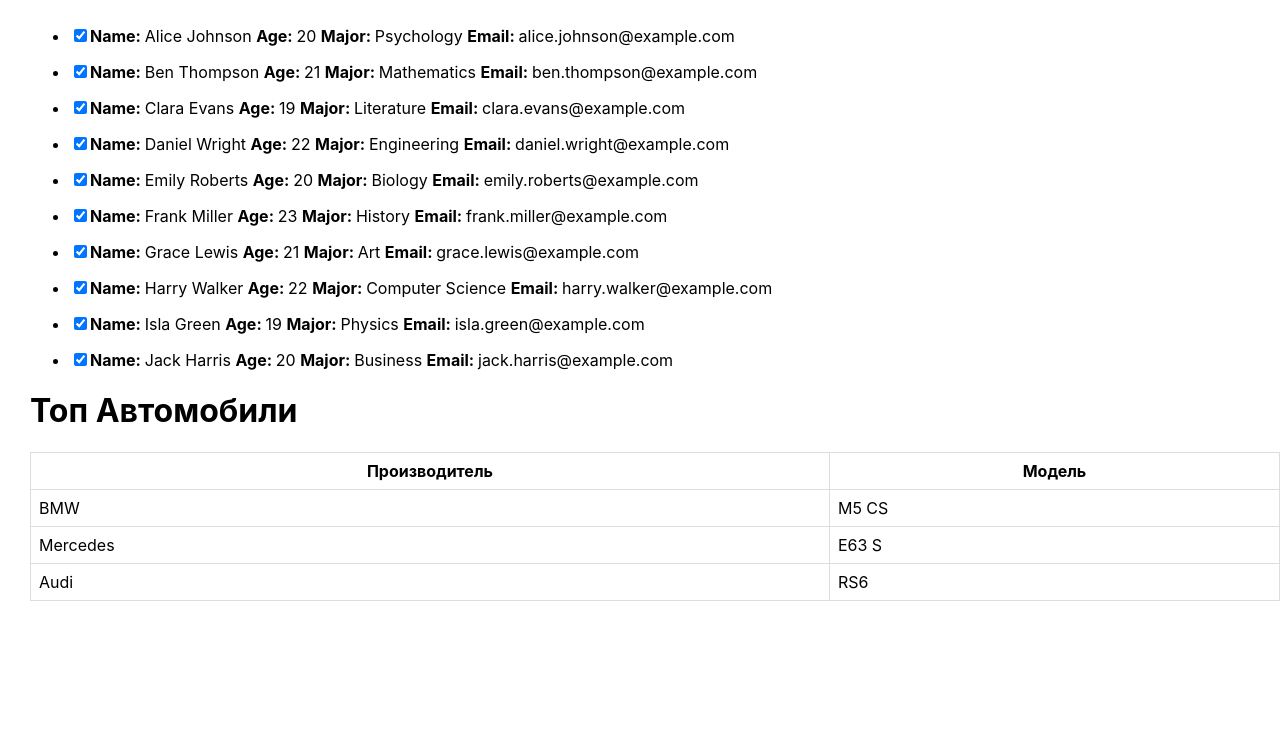
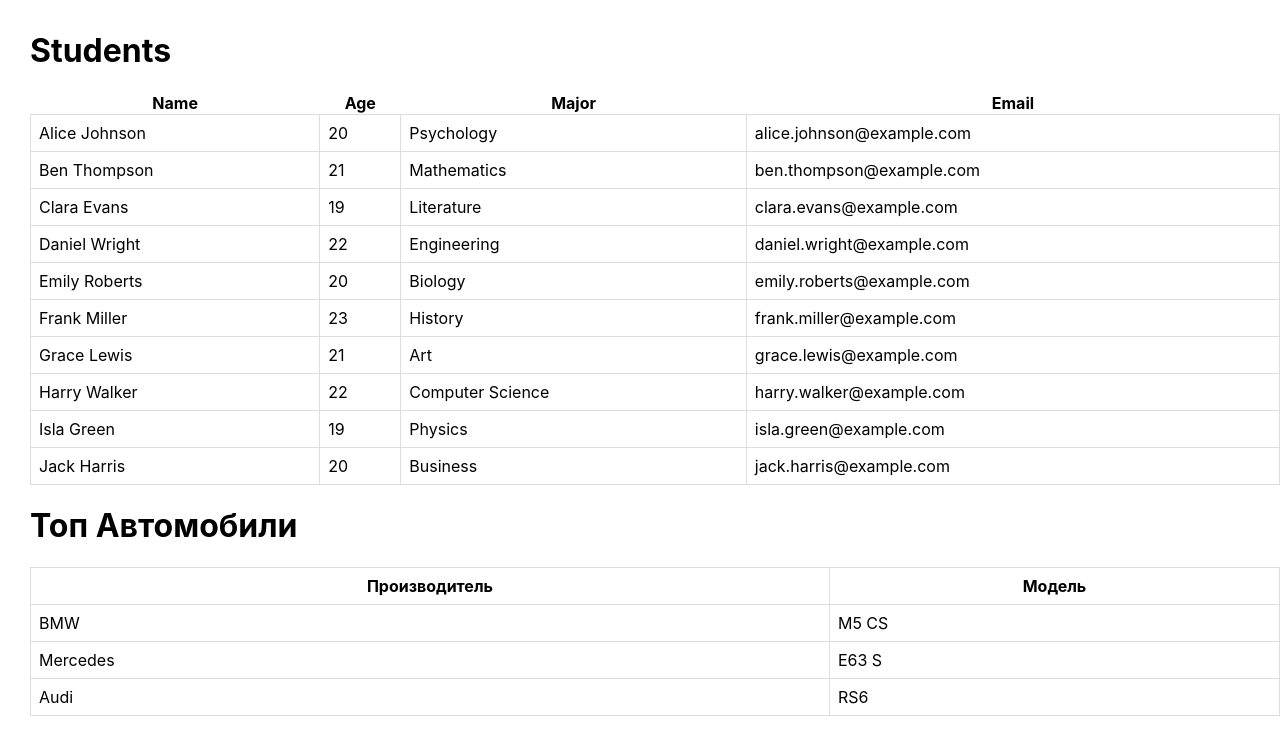
Before and after one commit to regggulus/Microtask_project, a React (Create React App) app: page / in a window 1280 px wide. Shown: the top 754 px of the page. Built offline with nearby package versions, Linux system fonts and the light colour scheme.

Commit message:
table for StudentsDate.tsx

```diff
--- a/src/App.tsx
+++ b/src/App.tsx
@@ -1,7 +1,7 @@
 import React, {useState} from 'react';
 import './App.css';
 import {Students} from "./Sprint_1/students/Students";
-import {TopCars} from "./Sprint_1/TopCars";
+import {TopCars} from "./Sprint_1/topCars/TopCars";
 
 function App() {
     /* const [money, setMoney] = useState([
--- /dev/null
+++ b/src/Sprint_1/button/Button.tsx
@@ -0,0 +1,5 @@
+export function Button() {
+    return (
+        <button type="submit"></button>
+    )
+}
--- a/src/Sprint_1/students/Students.tsx
+++ b/src/Sprint_1/students/Students.tsx
@@ -5,7 +5,6 @@
     const [students, setStudents] = useState <Array<StudentType>>([
         {
             id: 1,
-            isDone: true,
             name: "Alice Johnson",
             age: 20,
             major: "Psychology",
@@ -13,7 +12,6 @@
         },
         {
             id: 2,
-            isDone: true,
             name: "Ben Thompson",
             age: 21,
             major: "Mathematics",
@@ -21,7 +19,6 @@
         },
         {
             id: 3,
-            isDone: true,
             name: "Clara Evans",
             age: 19,
             major: "Literature",
@@ -29,7 +26,6 @@
         },
         {
             id: 4,
-            isDone: true,
             name: "Daniel Wright",
             age: 22,
             major: "Engineering",
@@ -37,7 +33,6 @@
         },
         {
             id: 5,
-            isDone: true,
             name: "Emily Roberts",
             age: 20,
             major: "Biology",
@@ -45,7 +40,6 @@
         },
         {
             id: 6,
-            isDone: true,
             name: "Frank Miller",
             age: 23,
             major: "History",
@@ -53,7 +47,6 @@
         },
         {
             id: 7,
-            isDone: true,
             name: "Grace Lewis",
             age: 21,
             major: "Art",
@@ -61,7 +54,6 @@
         },
         {
             id: 8,
-            isDone: true,
             name: "Harry Walker",
             age: 22,
             major: "Computer Science",
@@ -69,7 +61,6 @@
         },
         {
             id: 8,
-            isDone: true,
             name: "Isla Green",
             age: 19,
             major: "Physics",
@@ -77,7 +68,6 @@
         },
         {
             id: 9,
-            isDone: true,
             name: "Jack Harris",
             age: 20,
             major: "Business",
--- a/src/Sprint_1/students/StudentsDate.tsx
+++ b/src/Sprint_1/students/StudentsDate.tsx
@@ -1,7 +1,6 @@
 
 export type StudentType = {
     id: number
-    isDone: boolean
     name: string
     age: number
     major: string
@@ -13,9 +12,27 @@
 export function StudentsDate(props: StudentsDateType) {
     return (
         <div>
-            {props.student.map(s => <ul >
-                <li key={s.id} ><input type="checkbox" checked={s.isDone} /><b>Name: </b> {s.name } <b>Age: </b>{s.age } <b>Major: </b>{s.major } <b>Email: </b>{s.email }</li>
-            </ul>)}
+                    <h1>Students</h1>
+                    <table style={{ width: '100%', borderCollapse: 'collapse' }}>
+                        <thead>
+                        <tr>
+                            <th>Name</th>
+                            <th>Age</th>
+                            <th>Major</th>
+                            <th>Email</th>
+                        </tr>
+                        </thead>
+                        <tbody>
+                        {props.student.map((s )=> (
+                            <tr key={s.id}>
+                                <td style={{ border: '1px solid #ddd', padding: '8px' }}>{s.name}</td>
+                                <td style={{ border: '1px solid #ddd', padding: '8px' }}>{s.age}</td>
+                                <td style={{ border: '1px solid #ddd', padding: '8px' }}>{s.major}</td>
+                                <td style={{ border: '1px solid #ddd', padding: '8px' }}>{s.email}</td>
+                            </tr>
+                        ))}
+                        </tbody>
+                    </table>
         </div>
     )
 }
--- a/src/Sprint_1/TopCarsDate.tsx
+++ b/src/Sprint_1/topCars/TopCarsDate.tsx
@@ -1,3 +1,4 @@
+import React from "react";
 
 export type TopCars = {
     manufacturer: string,
```
Also changed, not shown: src/Sprint_1/topCars/TopCars.tsx (renamed from src/Sprint_1/TopCars.tsx).
